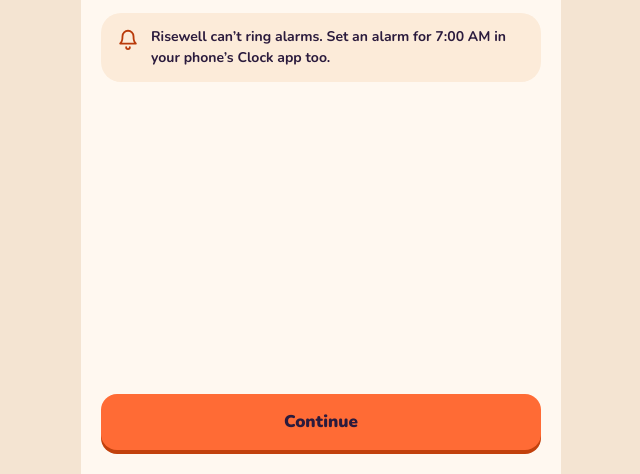
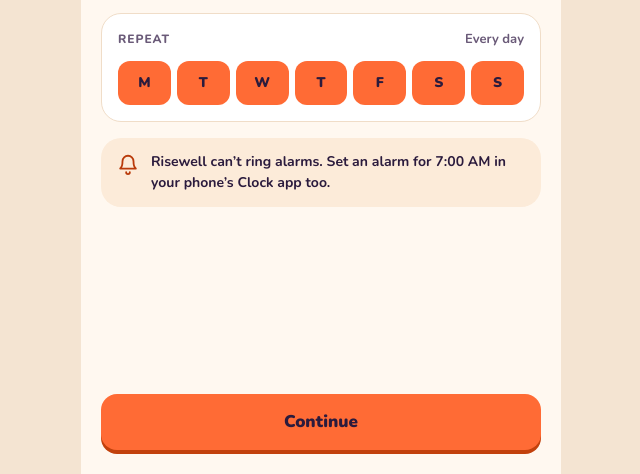
Before and after one commit to panthaX666/risewell, a website with bundled scripts: page index.html in a window 1280 px wide. Both pictures are taken after a click on the button "Get started". Shown: the part 326-800 px from the top of the page, without its empty margins (319-959 px from the left). Built offline with nearby package versions, Linux system fonts and the light colour scheme.

Commit message:
Ask for repeat days during setup (R9)

```diff
--- a/index.html
+++ b/index.html
@@ -86,6 +86,10 @@
     <p class="muted">Pick a time you can hit on a normal weekday. You can change it later.</p>
   </div>
   <div class="card" data-timepicker></div>
+  <div class="card">
+    <div class="card-h"><p class="t-label">Repeat</p><span class="t-cap" data-bind="dayslabel">Every day</span></div>
+    <div class="days" data-days></div>
+  </div>
   <div class="hint"><svg class="i"><use href="#i-bell"/></svg><p>Risewell can’t ring alarms. Set an alarm for <b data-bind="goal">7:00 AM</b> in your phone’s Clock app too.</p></div>
   <div class="foot"><button class="btn" data-go="pick">Continue</button></div>
 </section>
@@ -211,7 +215,7 @@
   <div class="card" data-timepicker></div>
   <div class="card">
     <div class="card-h"><p class="t-label">Repeat</p><span class="t-cap" data-bind="dayslabel">Every day</span></div>
-    <div class="days" id="days"></div>
+    <div class="days" data-days></div>
   </div>
   <div class="card">
     <p class="t-label">Wake window</p>
--- a/js/app.js
+++ b/js/app.js
@@ -243,7 +243,8 @@ function renderSchedule() {
   const g = splitTime(st.goal);
   txt('goalH', g.hm); txt('goalAP', g.ap);
   txt('bedhint', `Tap the time to set exact minutes. For 8 hours of sleep, be in bed by ${formatTime(st.goal - 480)}.`);
-  $('#days').innerHTML = DL.map((d, i) => `<button class="dchip" data-day="${i}" aria-pressed="${!!st.days[i]}" aria-label="${DN[i]}">${d}</button>`).join('');
+  const chips = DL.map((d, i) => `<button class="dchip" data-day="${i}" aria-pressed="${!!st.days[i]}" aria-label="${DN[i]}">${d}</button>`).join('');
+  $$('[data-days]').forEach((box) => { box.innerHTML = chips; });
   const lock = st.lock?.day === dayKey(now()) ? st.lock : null;
   $('#lockNote').hidden = !lock;
   if (lock) {
--- a/sw.js
+++ b/sw.js
@@ -1,6 +1,6 @@
 // Offline support: every file the app needs is cached on install and served
 // from the cache first. Bump VERSION whenever a cached file changes.
-const VERSION = 'risewell-v10';
+const VERSION = 'risewell-v11';
 const FILES = [
   './',
   'index.html',
```
